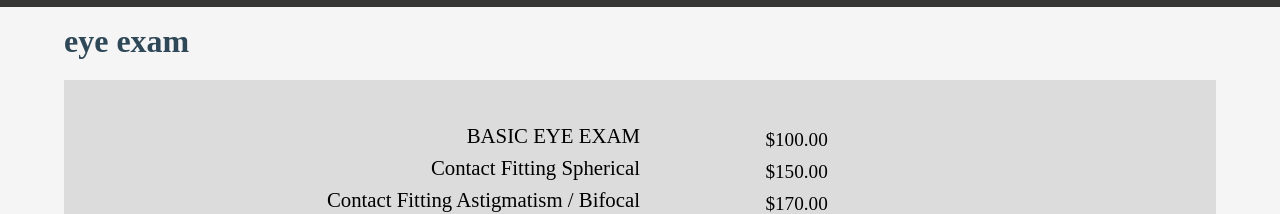
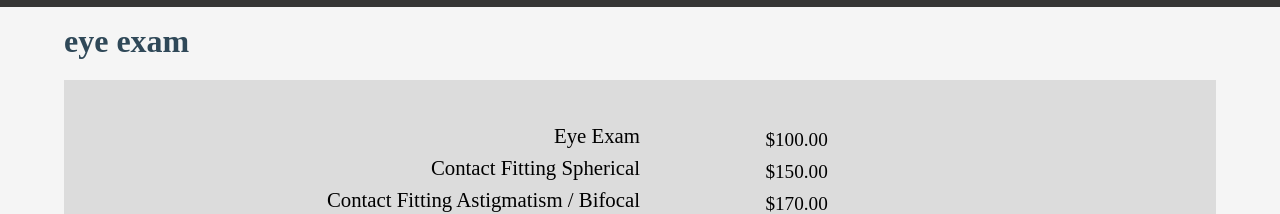
Before and after one commit to Tyler-Lundin/lundin-optometry, a React (Create React App) app: page / in a window 1280 px wide. Shown: the part 1110-1324 px from the top of the page. Built offline with nearby package versions, Linux system fonts and the light colour scheme; a web font is replaced by a local one.

Commit message:
fixed all caps on pricing

```diff
--- a/src/pages/Information.js
+++ b/src/pages/Information.js
@@ -50,7 +50,7 @@ const Information = () => {
                 <S.Section1 dark={true}>
                     <S.Rows>
                         <S.Row>
-                            <S.RowTitle>BASIC EYE EXAM</S.RowTitle>
+                            <S.RowTitle>Eye Exam</S.RowTitle>
                             $100.00
                             {/* | description of servicedescription of service | FOR GLASSES  */}
                         </S.Row>
```
